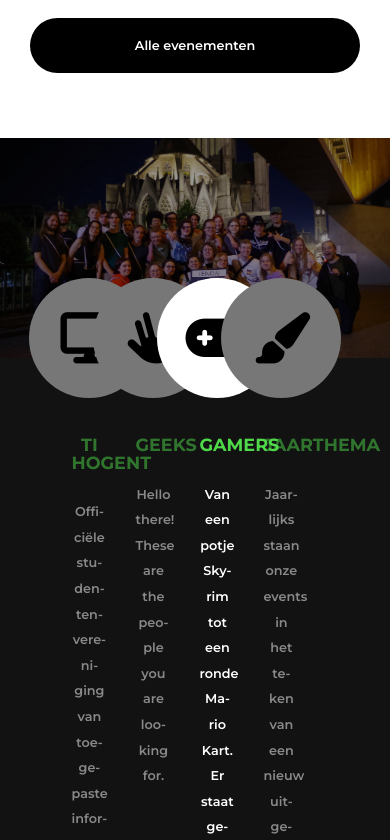
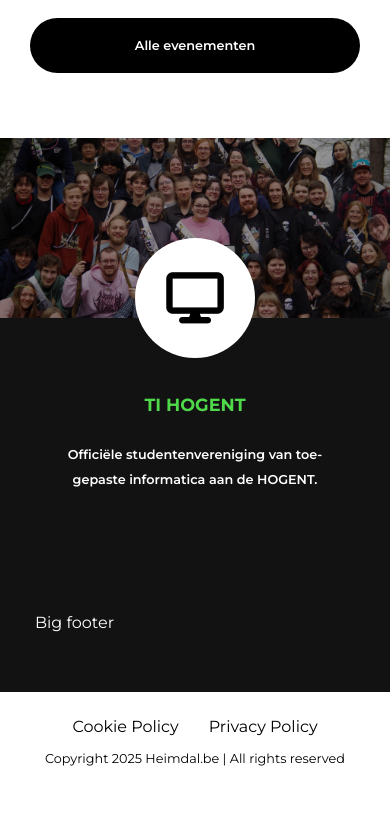
Before and after one commit to Heimdalbe/Mimisbrunnr-frontend, a React (Vite) app in the folder mimisbrunnr-frontend/: page / in a window 390 px wide. Shown: the part 1280-2120 px from the top of the page. After the commit the page ends 2076 px from the top, so only its background shows below. Built offline with nearby package versions, Linux system fonts and the light colour scheme.

Commit message:
karakteristieken mobile friendly

```diff
--- a/mimisbrunnr-frontend/src/components/Home/KarakteristiekenSectie/Karakteristiek/KarakteristiekCard.css
+++ b/mimisbrunnr-frontend/src/components/Home/KarakteristiekenSectie/Karakteristiek/KarakteristiekCard.css
@@ -47,7 +47,14 @@
 }
 
 @media (max-width: 1024px) {
-  .characteristic-card {
-    width: 70%;
+  .characteristic-text p {
+    margin-bottom: 0 !important;
+  }
+  .characteristic-card.muted {
+    display: none;
+  }
+  .characteristic-card.active {
+    opacity: 1;
+    transition: opacity 0.5s ease;
   }
 }
--- a/mimisbrunnr-frontend/src/components/Home/KarakteristiekenSectie/KarakteristiekList/KarakteristiekList.css
+++ b/mimisbrunnr-frontend/src/components/Home/KarakteristiekenSectie/KarakteristiekList/KarakteristiekList.css
@@ -22,7 +22,21 @@
 
 @media (max-width: 1024px) {
   .card-wrapper {
+    flex-direction: row;
+    overflow: hidden;
+    justify-content: center;
     margin-top: -140px;
+    position: relative;
+  }
+
+  .card-wrapper .activeTracker {
+    width: 100%;
+    display: flex;
     justify-content: center;
+    align-items: center;
+  }
+
+  .active-underline {
+    display: none;
   }
 }
--- a/mimisbrunnr-frontend/src/components/Home/KarakteristiekenSectie/KarakteristiekList/KarakteristiekList.jsx
+++ b/mimisbrunnr-frontend/src/components/Home/KarakteristiekenSectie/KarakteristiekList/KarakteristiekList.jsx
@@ -2,14 +2,22 @@
 import KarakteristiekCard from "../Karakteristiek/KarakteristiekCard";
 import './KarakteristiekList.css';
 
-// TODO: overgang synchroniseren met change bg image
-// TODO: mobiele versie (ongeveer hetzelfde als event card, maar ook autoplay verschuiven)
-
 const KarakteristiekList = ({ characteristics, activeIndex }) => {
   const cardRefs = useRef([]);
   const [underlineStyle, setUnderlineStyle] = useState({});
+  const [isMobile, setIsMobile] = useState(false);
 
+  // Detect screen size
   useEffect(() => {
+    const handleResize = () => setIsMobile(window.innerWidth <= 1024);
+    handleResize();
+    window.addEventListener("resize", handleResize);
+    return () => window.removeEventListener("resize", handleResize);
+  }, []);
+
+  // Update underline for desktop
+  useEffect(() => {
+    if (isMobile) return;
     const activeCard = cardRefs.current[activeIndex];
     if (activeCard) {
       const { offsetLeft, offsetWidth } = activeCard;
@@ -18,15 +26,23 @@
         width: offsetWidth + "px"
       });
     }
-  }, [activeIndex]);
+  }, [activeIndex, isMobile]);
 
   return (
-    <div className="card-wrapper">
+    <div className={`card-wrapper ${isMobile ? "mobile" : ""}`}>
       {characteristics.map((ch, index) => (
         <div
-          className="activeTracker"
+          className={`activeTracker ${isMobile ? "mobileCard" : ""}`}
           key={index}
           ref={(el) => (cardRefs.current[index] = el)}
+          style={{
+            opacity: isMobile
+              ? activeIndex === index
+                ? 1
+                : 0
+              : 1,
+            transition: isMobile ? "opacity 0.5s ease" : "none"
+          }}
         >
           <KarakteristiekCard
             iconClass={ch.iconClass}
@@ -36,8 +52,7 @@
           />
         </div>
       ))}
-
-      <div className="active-underline" style={underlineStyle}></div>
+      {!isMobile && <div className="active-underline" style={underlineStyle}></div>}
     </div>
   );
 }
--- a/mimisbrunnr-frontend/src/components/Home/KarakteristiekenSectie/KarakteristiekenSectie.css
+++ b/mimisbrunnr-frontend/src/components/Home/KarakteristiekenSectie/KarakteristiekenSectie.css
@@ -38,6 +38,10 @@
 
 @media (max-width: 1024px) {
   .group-picture-wrapper {
-    height: 220px;
+    height: 180px;
+  }
+
+  .line-container::after {
+    display: none;
   }
 }
--- a/mimisbrunnr-frontend/src/components/Home/KarakteristiekenSectie/KarakteristiekenSectie.jsx
+++ b/mimisbrunnr-frontend/src/components/Home/KarakteristiekenSectie/KarakteristiekenSectie.jsx
@@ -13,29 +13,50 @@
     './Groepsfoto4.jpg'
   ];
 
-  const [currentIndex, setCurrentIndex] = useState(0);
+  const [imageIndex, setImageIndex] = useState(0);
+  const [cardsIndex, setCardsIndex] = useState(0);
+  const [isMobile, setIsMobile] = useState(false);
 
+  // Detect screen size
+  useEffect(() => {
+    const handleResize = () => setIsMobile(window.innerWidth <= 1024);
+    handleResize();
+    window.addEventListener('resize', handleResize);
+    return () => window.removeEventListener('resize', handleResize);
+  }, []);
+
+  // Autoplay voor karakteristiek cards (desktop + mobile)
   useEffect(() => {
     const interval = setInterval(() => {
-      setCurrentIndex(prevIndex => (prevIndex + 1) % images.length);
+      setCardsIndex(prev => (prev + 1) % characteristics.length);
+    }, 8000);
+    return () => clearInterval(interval);
+  }, []);
+
+  // Images: enkel autoplay op desktop
+  useEffect(() => {
+    if (isMobile) return; // geen autoplay op mobile
+    const interval = setInterval(() => {
+      setImageIndex(prev => (prev + 1) % images.length);
     }, 2000);
+    return () => clearInterval(interval);
+  }, [isMobile, images.length]);
 
-    return () => clearInterval(interval);
-  }, [images.length]);
+  const displayedImageIndex = isMobile ? 0 : imageIndex;
 
   return (
     <div className='dark-bg line-container'>
       <div className='group-picture-wrapper'>
         <img
           className='group-picture'
-          src={images[currentIndex]}
+          src={images[displayedImageIndex]}
           alt='Groepsfoto'
         />
       </div>
       <div className='container'>
         <KarakteristiekList
           characteristics={characteristics}
-          activeIndex={currentIndex % characteristics.length}
+          activeIndex={cardsIndex}
         />
       </div>
     </div>
```
